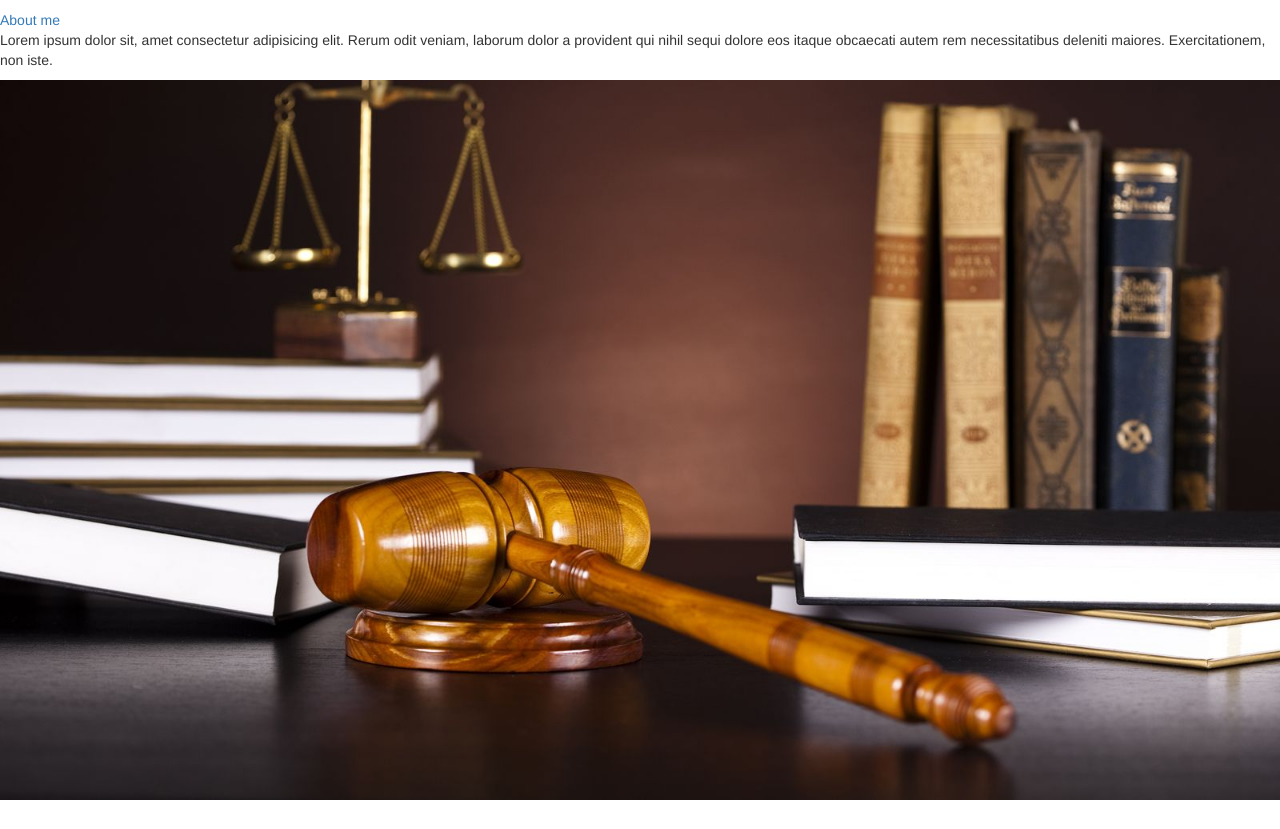
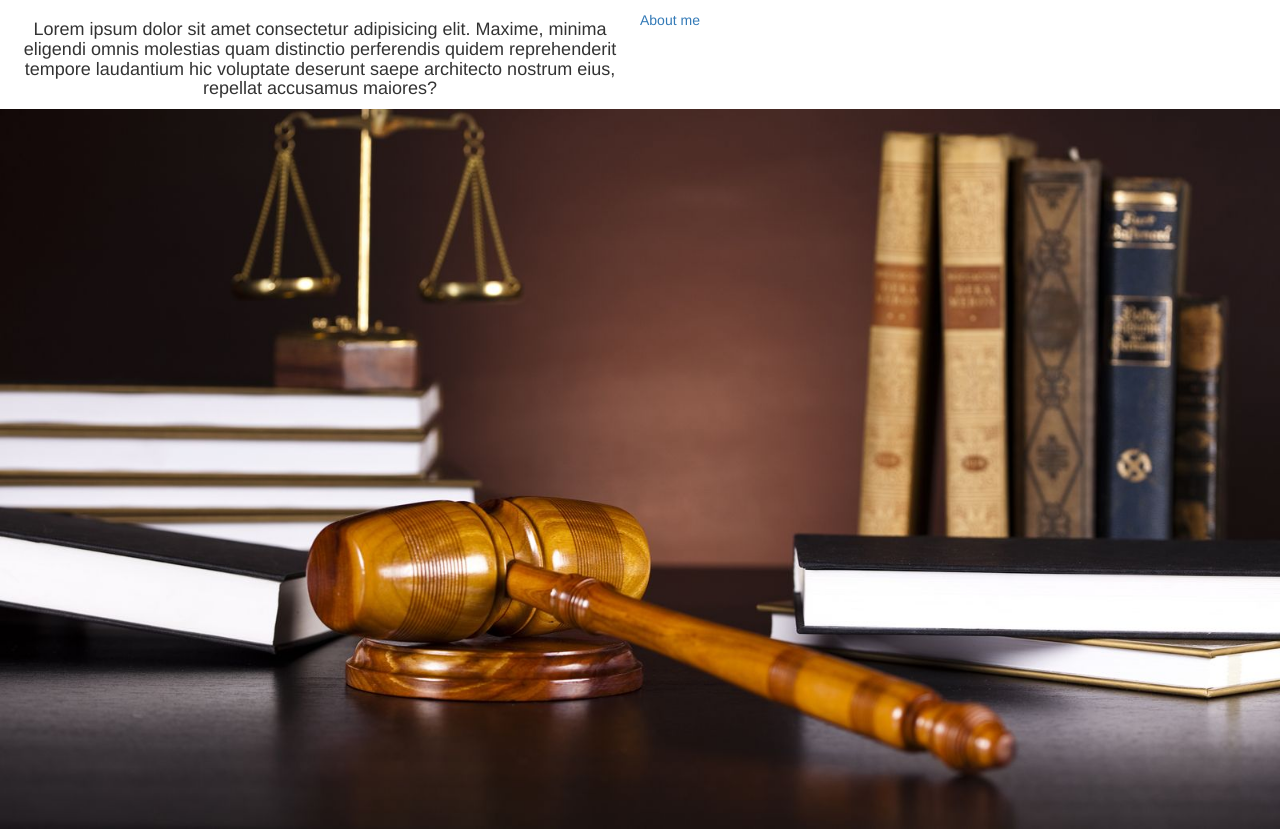
Before and after one commit to wenjase/HolidayS, a plain HTML site: page index.html in a window 1280 px wide. Before the commit the page ends 800 px from the top, so only its background shows below. Drawn offline with nearby package versions, Linux system fonts and the light colour scheme.

Commit message:
working on getting text centered and need to add image to css

```diff
--- a/index.css
+++ b/index.css
@@ -1,2 +1,3 @@
 .image {
+    background-image: url(./law/law5.jpeg);
 }
--- a/index.html
+++ b/index.html
@@ -15,11 +15,11 @@
     <div>
         <!-- <button type="button" class="btn btn-primary">Primary</button> -->
         <a href="/aboutMe.html">About me</a>
-        <p>
-            Lorem ipsum dolor sit, amet consectetur adipisicing elit. Rerum odit veniam, laborum dolor a provident qui nihil sequi dolore eos itaque obcaecati autem rem necessitatibus deleniti maiores. Exercitationem, non iste.
-        </p>
+        <div class="text-center col-sm-6">
+            <h4 >Lorem ipsum dolor sit amet consectetur adipisicing elit. Maxime, minima eligendi omnis molestias quam distinctio perferendis quidem reprehenderit tempore laudantium hic voluptate deserunt saepe architecto nostrum eius, repellat accusamus maiores?</h4>
+        </div>
     </div>
-    <div class="image">
+    <div class="" >
         <img src="./law/law5.jpeg" alt="law photo" class="img-responsive">
     </div>
 
```
